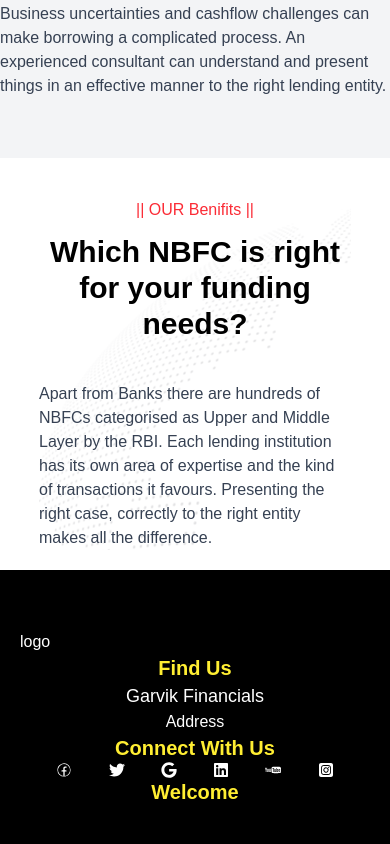
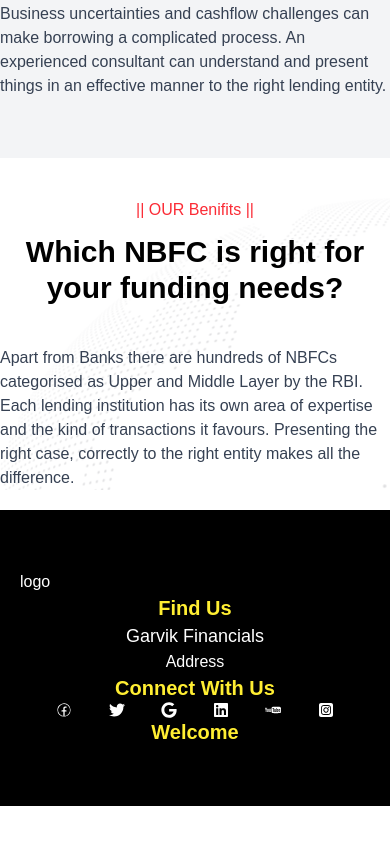
Before and after one commit to Keshavyadav98/Garvikfinancials, a Next.js app: page / in a window 390 px wide. Shown: the part 4193-5037 px from the top of the page. After the commit the page ends 4999 px from the top, so only its background shows below. Built offline with nearby package versions, Linux system fonts and the light colour scheme.

Commit message:
Content Added

```diff
--- a/src/app/page.tsx
+++ b/src/app/page.tsx
@@ -238,7 +238,7 @@
       </section>
 
 
-      <section className=" text-center mt-10  mx-auto w-[80%] bg-[url('../Images/testi.png')]">
+      <section className=" text-center mt-10  mx-auto w-100% md:w-[80%] bg-[url('../Images/testi.png')]">
           <h3 className="text-red-500">|| OUR Benifits ||</h3>
           <h1 className="font-bold text-3xl mt-3">
             Which NBFC is right for your funding needs?
```
